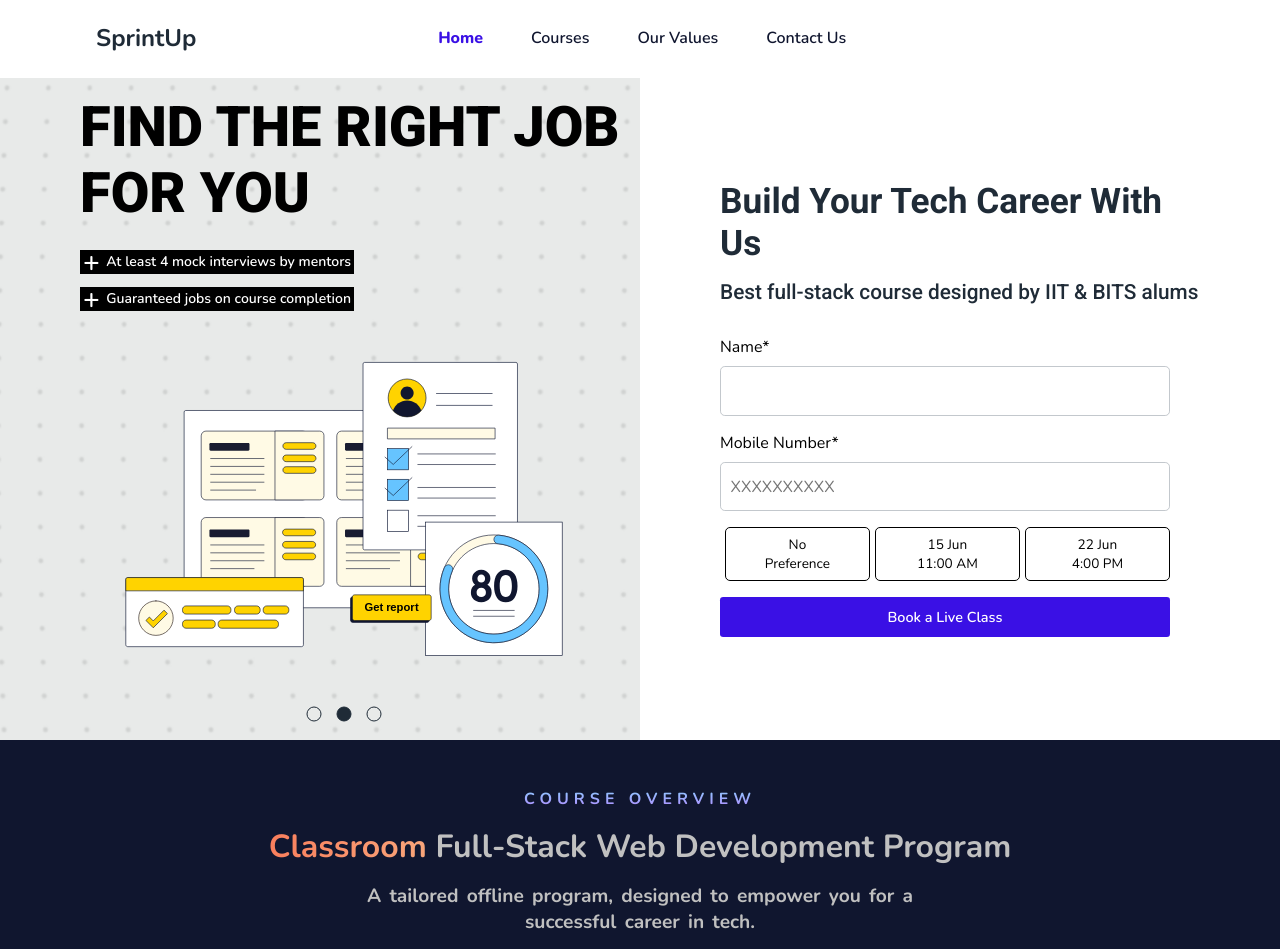
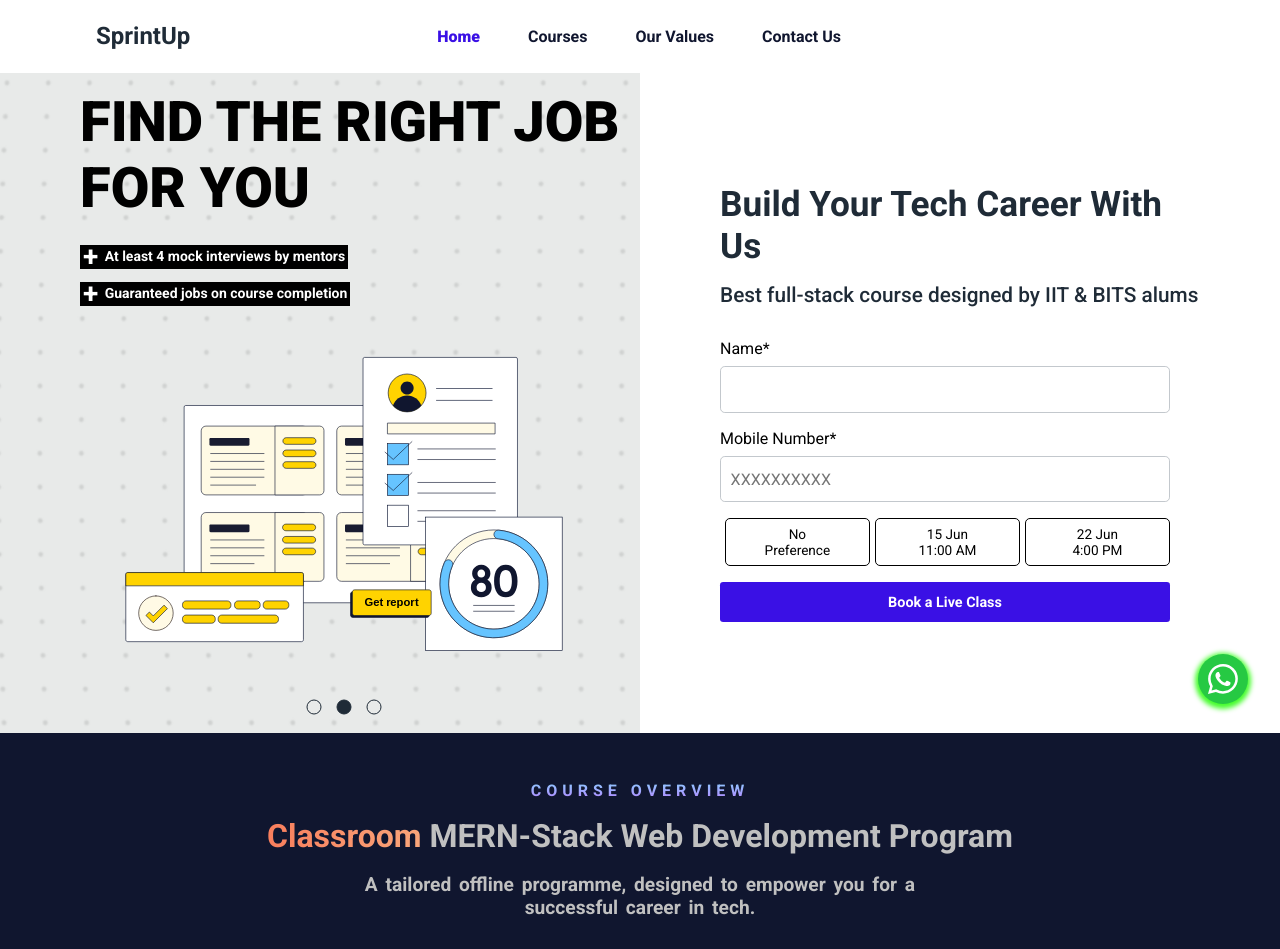
Before and after one commit to drumil32/Ed-Tech, a React (Vite) app in the folder frontend/: page / in a window 1280 px wide. Shown: the top 949 px of the page. Built offline with nearby package versions, Linux system fonts and the light colour scheme.

Commit message:
updated change

```diff
--- a/frontend/src/components/organisms/Courses/Courses.tsx
+++ b/frontend/src/components/organisms/Courses/Courses.tsx
@@ -18,11 +18,11 @@ const Courses: React.FC = () => {
           className={styles.sction_sub_title}
         >
           <span>Classroom </span>
-          Full-Stack Web Development Program
+          MERN-Stack Web Development Program
         </p>
         <div className={styles.description}>
           <p className={styles.infinite_scroll_text}>
-            A tailored offline program, designed to empower you for a successful
+            A tailored offline programme, designed to empower you for a successful
             career in tech.
           </p>
         </div>
--- a/frontend/src/components/organisms/Courses/style.module.scss
+++ b/frontend/src/components/organisms/Courses/style.module.scss
@@ -125,7 +125,7 @@
 
     overflow: hidden;
 
-    font-weight: bold;
+    font-weight: 600;
     font-size: 30px;
     color: #000;
 
@@ -134,7 +134,7 @@
   }
 
   .ag_courses_item_date_box {
-    font-size: 20px;
+    font-size: 18px;
     color: #000;
     margin-bottom: .5rem;
     z-index: 2;
@@ -142,9 +142,9 @@
   }
 
   .ag_courses_item_date {
-    font-weight: bold;
+    font-weight: 500;
     color: #000;
-    transition: color .5s ease
+    transition: color .5s ease;
   }
 
   .ag_courses_item_date::before {
--- a/frontend/src/components/organisms/Footer/Footer.tsx
+++ b/frontend/src/components/organisms/Footer/Footer.tsx
@@ -1,8 +1,8 @@
 import React from "react";
 import "./style.scss";
 import PagesName from "./PagesName";
+import ContactInfo from "./ContactInfo";
 import { Link } from "react-router-dom";
-import ContactInfo from "./ContactInfo";
 
 const Footer: React.FC = () => {
   return (
--- a/frontend/src/components/organisms/Footer/PagesName.tsx
+++ b/frontend/src/components/organisms/Footer/PagesName.tsx
@@ -16,7 +16,7 @@ const PagesName: React.FC = () => {
           element.scrollIntoView({ behavior: "smooth" });
         }
         setScrollToCourses(false);
-      }, 300);
+      }, 500);
 
       return () => clearTimeout(timer);
     }
--- a/frontend/src/components/organisms/Footer/style.scss
+++ b/frontend/src/components/organisms/Footer/style.scss
@@ -196,6 +196,10 @@ footer {
                   opacity: 1;
                   transition: 0.3s ease-in-out;
                 }
+
+                a {
+                color: var(--secondary-text-color);
+                }
               }
             }
 
--- a/frontend/src/components/organisms/Header/MobileNavbar.tsx
+++ b/frontend/src/components/organisms/Header/MobileNavbar.tsx
@@ -2,6 +2,7 @@ import React, { useEffect, useState } from "react";
 import "./style.scss";
 import { NavLink, useLocation, useNavigate } from "react-router-dom";
 import { HashLink } from "react-router-hash-link";
+import { AnimatePresence, motion } from "framer-motion";
 
 const MobileNavbar: React.FC = () => {
   const [menuOpen, setMenuOpen] = useState<boolean>(false);
@@ -49,6 +50,7 @@ const MobileNavbar: React.FC = () => {
   };
 
   return (
+    <AnimatePresence>
     <div className={`mobile-navbar ${menuOpen ? "open" : ""}`}>
       <div className="hamburgerIcon" onClick={toggleMenu}>
         {menuOpen ? (
@@ -59,15 +61,16 @@ const MobileNavbar: React.FC = () => {
       </div>
       <nav className={`mobile-nav ${menuOpen ? "open" : ""}`}>
         <ul>
-          <li>
+          <motion.li initial={{x: -100}} animate={{x: 0}}>
             <NavLink
+
               onClick={scrollToTop}
               to="/"
               className={({ isActive }) => (isActive ? "active" : "")}
             >
               Home
             </NavLink>
-          </li>
+          </motion.li>
           <li>
             <a onClick={handleCoursesClick}>
               Courses
@@ -90,6 +93,7 @@ const MobileNavbar: React.FC = () => {
         </ul>
       </nav>
     </div>
+    </AnimatePresence>
   );
 };
 
--- a/frontend/src/components/organisms/Header/style.scss
+++ b/frontend/src/components/organisms/Header/style.scss
@@ -8,12 +8,11 @@ header {
   width: 100%;
   background-color: var(--primary-background-color);
   position: sticky;
-  border-bottom: 1px solid transparent;
   transition: all 0.3s ease-in-out;
   top: 0;
   z-index: 10;
   &.scrolled {
-    border-bottom: 1px solid #000;
+    box-shadow: 0 2px 4px #00000042;
     background-color: #fff;
     transition: all 0.3s ease-in-out;
   }
@@ -113,7 +112,7 @@ header {
   left: 0;
   right: 0;
   padding: 1rem;
-  box-shadow: 0 4px 10px #8f8f8f;
+  box-shadow: 0 6px 10px #b9b9b9;
   overflow: hidden;
   ul {
     list-style: none;
@@ -163,7 +162,9 @@ header {
   border-radius: 50%;
   background-color: #FFD500;
   transition: all .5s linear;
+  box-shadow: 0 2px 5px 3px #ffd814;
   z-index: 9999;
+
   svg {
     width: 30px;
     height: 30px;
--- a/frontend/src/components/organisms/Hero/styles.scss
+++ b/frontend/src/components/organisms/Hero/styles.scss
@@ -1,5 +1,4 @@
 @import "src/styles/_mixins";
-@import url('https://fonts.googleapis.com/css2?family=Roboto:ital,wght@0,100;0,300;0,400;0,500;0,700;0,900;1,100;1,300;1,400;1,500;1,700;1,900&display=swap');
 
 .hero-section {
   width: 100%;
--- a/frontend/src/pages/Home/Home.tsx
+++ b/frontend/src/pages/Home/Home.tsx
@@ -5,6 +5,7 @@ import Courses from '../../components/organisms/Courses/Courses';
 import Features from '../../components/organisms/Features/Features';
 import AboutUs from '../../components/organisms/AboutUs/AboutUs';
 import BookLiveClassForm from '../../components/organisms/BookLiveClass/BookLiveClass';
+import { BsWhatsapp } from "react-icons/bs";
 
 const Home: React.FC = () => {
 
@@ -15,6 +16,7 @@ const Home: React.FC = () => {
       <Features />
       <AboutUs />
       <BookLiveClassForm />
+      <a className='whatsapp-icon' href="#"><BsWhatsapp /></a>
     </div>
   )
 }
--- a/frontend/src/pages/Home/style.scss
+++ b/frontend/src/pages/Home/style.scss
@@ -1,6 +1,37 @@
+@import "src/styles/_mixins";
 .home {
+  display: flex;
+  flex-direction: column;
+  width: 100%;
+  min-height: 100vh;
+
+  .whatsapp-icon {
+    position: fixed;
+    right: 2rem;
+    bottom: 6rem;
+    width: 50px;
+    height: 50px;
     display: flex;
-    flex-direction: column;
-    width: 100%;
-    min-height: 100vh;
+    justify-content: center;
+    align-items: center;
+    border-radius: 50%;
+    background-color: #26c943;
+    color: #fff;
+    box-shadow: 0 2px 5px 3px #45fd2c;
+    transition: all 0.5s linear;
+    z-index: 9999;
+    svg {
+      width: 30px;
+      height: 30px;
+    }
+    @include sm-max {
+      width: 30px;
+      bottom: 4.5rem;
+      height: 30px;
+      svg {
+        width: 20px;
+        height: 20px;
+      }
+    }
+  }
 }
--- a/frontend/src/styles/globals.scss
+++ b/frontend/src/styles/globals.scss
@@ -1,7 +1,7 @@
 @import "mixins";
 @import url('https://fonts.googleapis.com/css2?family=Nunito:ital,wght@0,200;0,300;0,400;0,500;0,600;0,700;0,800;0,900;0,1000;1,200;1,300;1,400;1,500;1,600;1,700;1,800;1,900;1,1000&display=swap');
 @import url('https://fonts.googleapis.com/css2?family=Poppins:ital,wght@0,100;0,200;0,300;0,400;0,500;0,600;0,700;0,800;0,900;1,100;1,200;1,300;1,400;1,500;1,600;1,700;1,800;1,900');
-
+@import url('https://fonts.googleapis.com/css2?family=Roboto:ital,wght@0,100;0,300;0,400;0,500;0,700;0,900;1,100;1,300;1,400;1,500;1,700;1,900&display=swap');
 * {
   box-sizing: border-box;
   padding: 0;
@@ -13,7 +13,7 @@ html {
 
 body,
 body * {
-  font-family: "Nunito", "Poppins", sans-serif;
+  font-family: "Roboto","Nunito", "Poppins", sans-serif;
 }
 
 a {
```
